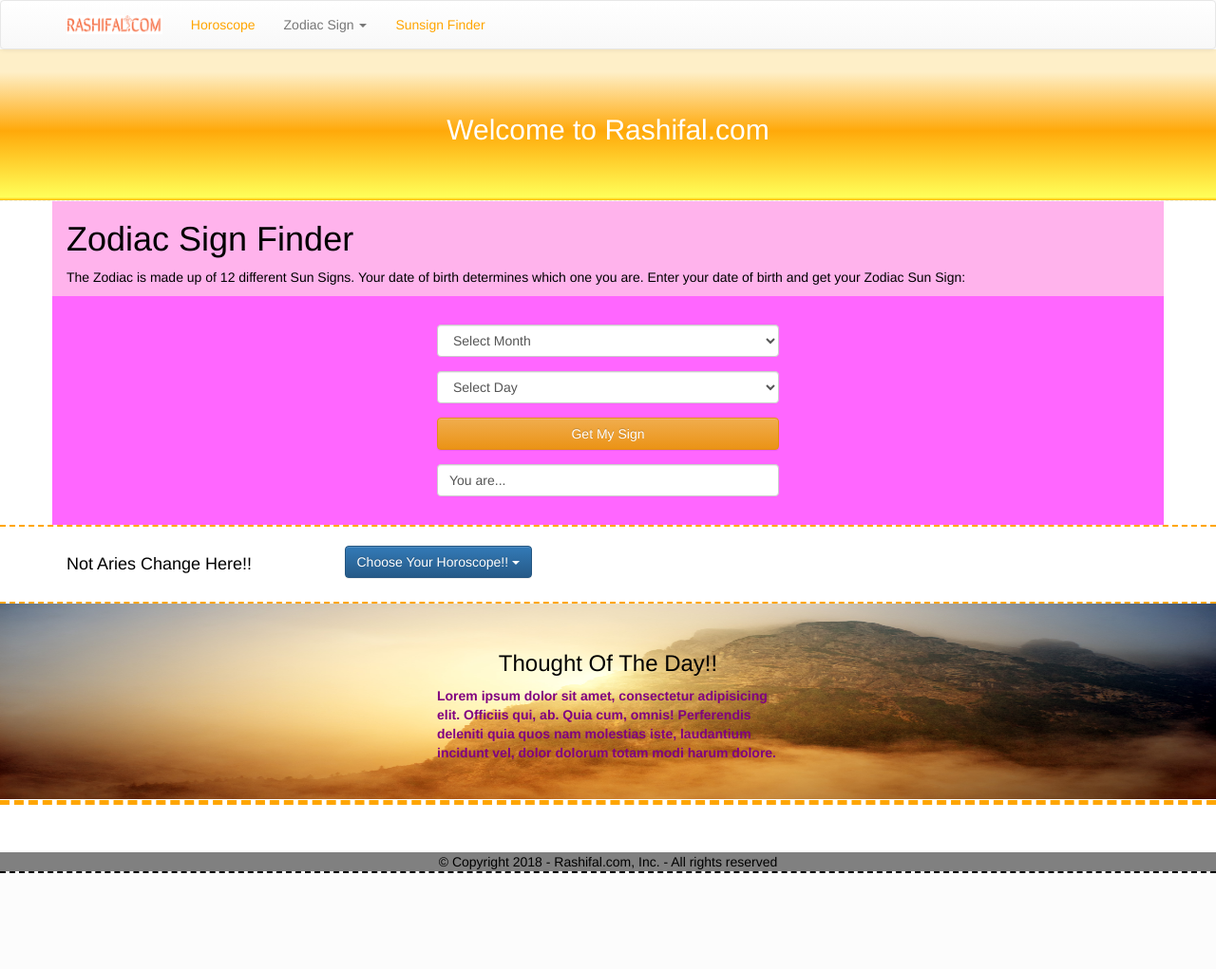
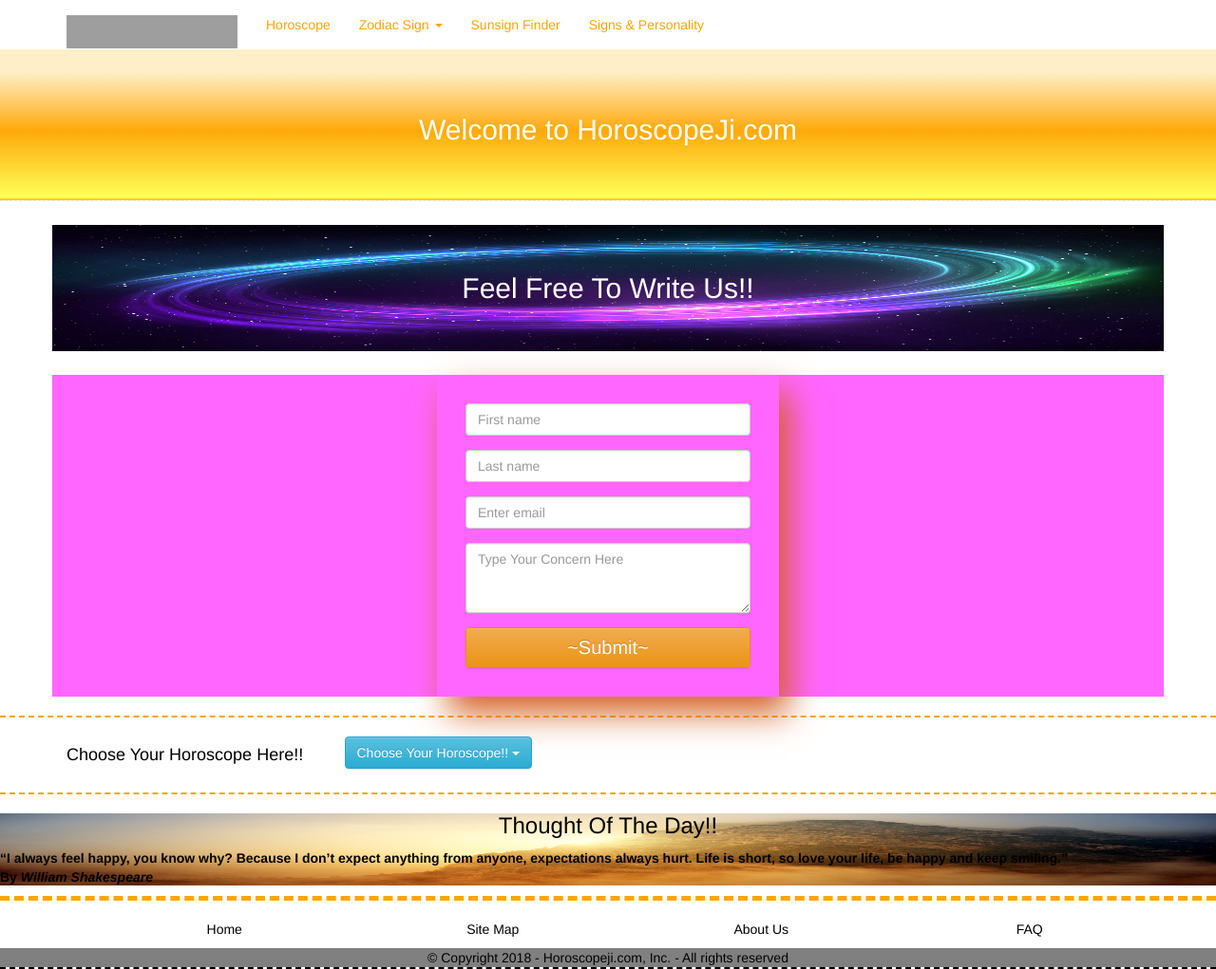
Before and after one commit to ankusht2307/form, a PHP site: page / in a window 1280 px wide. Shown: the whole page at 95% size. Before the commit the page ends 920 px from the top, so only its background shows below. Run offline with PHP 8.4, Linux system fonts and the light colour scheme; grey boxes are pictures that could not be loaded.

Commit message:
updating db file

```diff
--- a/index.php
+++ b/index.php
@@ -1,313 +1,175 @@
 <!DOCTYPE html>
 <html lang="en">
-
   <head>
     <meta charset="utf-8">
     <meta name="viewport" content="width=device-width, initial-scale=1">
-<title>Sunsign Calculator</title>
-
+    <title>Reach Us</title>
     <!-- Latest compiled and minified CSS -->
     <link rel="stylesheet" href="https://maxcdn.bootstrapcdn.com/bootstrap/3.3.7/css/bootstrap.min.css" integrity="sha384-BVYiiSIFeK1dGmJRAkycuHAHRg32OmUcww7on3RYdg4Va+PmSTsz/K68vbdEjh4u" crossorigin="anonymous">
-
     <!-- Optional theme -->
     <link rel="stylesheet" href="https://maxcdn.bootstrapcdn.com/bootstrap/3.3.7/css/bootstrap-theme.min.css" integrity="sha384-rHyoN1iRsVXV4nD0JutlnGaslCJuC7uwjduW9SVrLvRYooPp2bWYgmgJQIXwl/Sp" crossorigin="anonymous">
     <!--importing font-->
-<link href="https://fonts.googleapis.com/css?family=Roboto" rel="stylesheet" type="text/css">
+    <link href="https://fonts.googleapis.com/css?family=Fjalla+One|Lobster|Mali|Pacifico|Permanent+Marker" rel="stylesheet">
     <link rel="stylesheet" type="text/css" href="styl.css">
-
   </head>
-<script type="text/javascript">
-
-    function ZodiacSign() {
-      var set_day = document.MainForm.DaySelector.selectedIndex;
-      var set_month = document.MainForm.MonthSelector.selectedIndex;
-
-      if (0 == set_month || 0 == set_day) {document.MainForm.sign.value = 'You are...'; return;}
-
-      if (!Validate()) return;
-
-      if (set_month == 1 && set_day <=19) {document.MainForm.sign.value = "CAPRICORN"; return;}
-      if (set_month == 1 && set_day >=20) {document.MainForm.sign.value = "AQUARIUS"; return;}
-      if (set_month == 2 && set_day <=18) {document.MainForm.sign.value = "AQUARIUS"; return;}
-      if (set_month == 2 && set_day >=19) {document.MainForm.sign.value = "PISCES"; return;}
-      if (set_month == 3 && set_day <=20) {document.MainForm.sign.value = "PISCES"; return;}
-      if (set_month == 3 && set_day >=21) {document.MainForm.sign.value = "ARIES"; return;}
-      if (set_month == 4 && set_day <=19) {document.MainForm.sign.value = "ARIES"; return;}
-      if (set_month == 4 && set_day >=20) {document.MainForm.sign.value = "TAURUS"; return;}
-      if (set_month == 5 && set_day <=20) {document.MainForm.sign.value = "TAURUS"; return;}
-      if (set_month == 5 && set_day >=21) {document.MainForm.sign.value = "GEMINI"; return;}
-      if (set_month == 6 && set_day <=22) {document.MainForm.sign.value = "GEMINI"; return;}
-      if (set_month == 6 && set_day >=21) {document.MainForm.sign.value = "CANCER"; return;}
-      if (set_month == 7 && set_day <=22) {document.MainForm.sign.value = "CANCER"; return;}
-      if (set_month == 7 && set_day >=23) {document.MainForm.sign.value = "LEO"; return;}
-      if (set_month == 8 && set_day <=22) {document.MainForm.sign.value = "LEO"; return;}
-      if (set_month == 8 && set_day >=23) {document.MainForm.sign.value = "VIRGO"; return;}
-      if (set_month == 9 && set_day <=22) {document.MainForm.sign.value = "VIRGO"; return;}
-      if (set_month == 9 && set_day >=23) {document.MainForm.sign.value = "LIBRA"; return;}
-      if (set_month == 10 && set_day <=22) {document.MainForm.sign.value = "LIBRA"; return;}
-      if (set_month == 10 && set_day >=23) {document.MainForm.sign.value = "SCORPIO"; return;}
-      if (set_month == 11 && set_day <=21) {document.MainForm.sign.value = "SCORPIO"; return;}
-      if (set_month == 11 && set_day >=22) {document.MainForm.sign.value = "SAGITTARIUS"; return;}
-      if (set_month == 12 && set_day <=21) {document.MainForm.sign.value = "SAGITTARIUS"; return;}
-      if (set_month == 12 && set_day >=22) {document.MainForm.sign.value = "CAPRICORN"; return;}
-    }
-
-    function Validate() {
-      var set_day = document.MainForm.DaySelector.selectedIndex;
-      var set_month = document.MainForm.MonthSelector.selectedIndex;
-
-      if (set_month == 2 && set_day > 29) {alert("There are only a maximum of 29 days in February."); return false;}
-      if (set_month == 4 && set_day == 31) {alert("There are only 30 days in April."); return false;}
-      if (set_month == 6 && set_day == 31) {alert("There are only 30 days in June."); return false;}
-      if (set_month == 9 && set_day == 31) {alert("There are only 30 days in September."); return false;}
-      if (set_month == 11 && set_day == 31) {alert("There are only 30 days in November."); return false;}
-
-      return true;
-    }
-  </script>
-<body id="">
+  <body>
     <!--navbar-->
     <nav>
-<div class="navbar navbar-default">
+      <div class="navbar navbar-light" style="background-color: #fff;">
         <div class="container">
           <div class="navbar-header">
-<button type="button" class="navbar-toggle" data-toggle="collapse" data-target="#example">
-<span class="icon-bar"></span>
-<span class="icon-bar"></span>
-<span class="icon-bar"></span>
+            <button type="button" class="navbar-toggle " style="background-color:#f4a142;" data-toggle="collapse" data-target="#example">
+            <span class="icon-bar" style="background-color: #dedede;"></span>
+            <span class="icon-bar" style="background-color: #dedede;"></span>
+            <span class="icon-bar" style="background-color: #dedede;"></span>
             </button>
-<a href="" class="navbar-brand"><img src="img/si.png" height="20px" alt="Rashifal.com"></a>
+            <a href="index.php" class="navbar-brand"><img src="img/logo.png" width="180px" height="35px" alt="horoscopeji.com"></a>
           </div>
-
-<div class="collpase navbar-collapse text-center" id="example">
+          <div  class="navbar-collapse collapse text-center" id="example">
             <ul class="nav navbar-nav">
-<li><a href="index.html"><p style="color: orange; margin-bottom: 0px; margin-top: 0px;">Horoscope</p><span class="sr-only">(current)</span></a></li>
-<li class="dropdown"><a href="index.html" class="dropdown-toggle" data-toggle="dropdown" role="button" aria-haspopup="true" aria-expanded="false">Zodiac Sign <span class="caret"></span></a>
+              <li><a href="index.php"><p style="color: orange; margin-bottom: 0px; margin-top: 0px;">Horoscope</p><span class="sr-only">(current)</span></a></li>
+              <li class="dropdown"><a href="#" class="dropdown-toggle" data-toggle="dropdown" role="button" aria-haspopup="true" aria-expanded="false" style="color: orange;">Zodiac Sign <span class="caret"></span></a>
               <ul class="dropdown-menu">
-<li class="text-center"><a href="aries.html">Aries</a></li>
+                <li class="text-center"><a href="aries.php">Aries</a></li>
                 <li class="divider"></li>
-<li class="text-center"><a href="tauraus.html">Taurus</a></li>
+                <li class="text-center"><a href="tauraus.php">Taurus</a></li>
                 <li class="divider"></li>
-<li class="text-center"><a href="gemini.html">Gemini</a></li>
+                <li class="text-center"><a href="gemini.php">Gemini</a></li>
                 <li class="divider"></li>
-<li class="text-center"><a href="cancer.html">Cancer</a></li>
+                <li class="text-center"><a href="cancer.php">Cancer</a></li>
                 <li class="divider"></li>
-<li class="text-center"><a href="leo.html">Leo</a></li>
+                <li class="text-center"><a href="leo.php">Leo</a></li>
                 <li class="divider"></li>
-<li class="text-center"><a href="virgo.html">Virgo</a></li>
+                <li class="text-center"><a href="virgo.php">Virgo</a></li>
                 <li class="divider"></li>
-<li class="text-center"><a href="libra.html">Libra</a></li>
+                <li class="text-center"><a href="libra.php">Libra</a></li>
                 <li class="divider"></li>
-<li class="text-center"><a href="scorpio.html">Scorpio</a></li>
+                <li class="text-center"><a href="scorpio.php">Scorpio</a></li>
                 <li class="divider"></li>
-<li class="text-center"><a href="sagittarius.html">Sagittarius</a></li>
+                <li class="text-center"><a href="sagittarius.php">Sagittarius</a></li>
                 <li class="divider"></li>
-<li class="text-center"><a href="capricorn.html">Capricorn</a></li>
+                <li class="text-center"><a href="capricorn.php">Capricorn</a></li>
                 <li class="divider"></li>
-<li class="text-center"><a href="aquarius.html">Aquarius</a></li>
+                <li class="text-center"><a href="aquarius.php">Aquarius</a></li>
                 <li class="divider"></li>
-<li class="text-center"><a href="pisces.html">Pisces</a></li>
+                <li class="text-center"><a href="pisces.php">Pisces</a></li>
               </ul>
             </li>
-<li><a href="zodiaccal.html"><p style="color: orange; margin-bottom: 0px; margin-top: 0px;">Sunsign Finder</p></a></li>
+            <li><a href="zodiaccal.php"><p style="color: orange; margin-bottom: 0px; margin-top: 0px;">Sunsign Finder</p></a></li>
+            <li><a href="personality.php"><p style="color: orange; margin-bottom: 0px; margin-top: 0px;">Signs & Personality</p></a></li>
           </ul>
         </div>
       </div>
     </div>
   </nav>
   <!--end navbar-->
-
   <!--jumbotron-->
-
   <section>
     <div class="jumbotron">
       <div class="container-fluid text-right">
         <div>
-<h2 style="color: white; text-align:center;">Welcome to Rashifal.com</h2>
+          <h2 style="color: white; text-align:center;">Welcome to HoroscopeJi.com</h2>
         </div>
       </div>
     </div>
   </section>
-<hr style="border-style: dashed; margin-bottom: 0px; margin-top: 0px;">
+  <hr style="border-style: dashed; margin-top: 0px;">
   <!--end jumboron-->
-
-
-<!-- Signup Form-->
-
-<div class="container bbg">
-<div class="row">
-<div class="col-xs-12">
-<h1 class="title">Zodiac Sign Finder</h1>
-<p>The Zodiac is made up of 12 different Sun Signs. Your date of birth determines which one you are. Enter your date of birth and get your Zodiac Sun Sign:</p>
+  <!--zodiac selection-->
+  <div class="container" id="thearies">
+    <h2 style="color: #fff; text-align: center; font-size: 30px; text-align: center; margin-bottom: 50px; margin-top: 50px;" >Feel Free To Write Us!!</h2>
   </div>
-</div>
-</div>
-
-<div class="container bg" id="myform">
-    <div class="row">
-        <div class="col-md-4 col-sm-4 col-xs-12"></div>
-        <div class="col-md-4 col-sm-4 col-xs-12">
-          <form name="MainForm" class="MainForm" method="post">
+  <!--End zodiac selection-->
+  <!--content for general-->
+  <div class="container bg" >
+    <div class="row" >
+      <div class="col-md-4 col-sm-4 col-xs-12" style="margin-bottom: 0px; margin-top: 0px;"></div>
+      <div class="col-md-4 col-sm-4 col-xs-12" >
+        <form class="form-container" action="faq1.php" method="post"  >
           <div class="form-group">
-              <select name="MonthSelector" onChange="javascript:Validate();" class="form-control">
-                <option value="0" selected>Select Month</option>
-                <option value="1">January</option>
-                <option value="2">February</option>
-                <option value="3">March</option>
-                <option value="4">April</option>
-                <option value="5">May</option>
-                <option value="6">June</option>
-                <option value="7">July</option>
-                <option value="8">August</option>
-                <option value="9">September</option>
-                <option value="10">October</option>
-                <option value="11">November</option>
-                <option value="12">December</option>
-              </select>
-            </div>
-
-          <div class="form-group">
-              <select name="DaySelector" onChange="javascript:Validate();" class="form-control">
-                <option value="0" selected>Select Day</option>
-                <option value="1">1</option>
-                <option value="2">2</option>
-                <option value="3">3</option>
-                <option value="4">4</option>
-                <option value="5">5</option>
-                <option value="6">6</option>
-                <option value="7">7</option>
-                <option value="8">8</option>
-                <option value="9">9</option>
-                <option value="10">10</option>
-                <option value="11">11</option>
-                <option value="12">12</option>
-                <option value="13">13</option>
-                <option value="14">14</option>
-                <option value="15">15</option>
-                <option value="16">16</option>
-                <option value="17">17</option>
-                <option value="18">18</option>
-                <option value="19">19</option>
-                <option value="20">20</option>
-                <option value="21">21</option>
-                <option value="22">22</option>
-                <option value="23">23</option>
-                <option value="24">24</option>
-                <option value="25">25</option>
-                <option value="26">26</option>
-                <option value="27">27</option>
-                <option value="28">28</option>
-                <option value="29">29</option>
-                <option value="30">30</option>
-                <option value="31">31</option>
-              </select>
-          </div>
-
-          <div class="form-group">
-            <input id="button" type="button" value="Get My Sign" class="btn btn-warning form-control" onClick="javascript:ZodiacSign();">
+            <input type="text" class="form-control" placeholder="First name" name="fname" required/>
           </div>
           <div class="form-group">
-            <input name="sign" class="form-control" value="You are..." />
+            <input type="text" class="form-control" placeholder="Last name" name="lname" required/>
           </div>
+          <div class="form-group">
+            <input type="email" class="form-control" id="Email" aria-describedby="emailHelp" placeholder="Enter email" name="email" required/>
+          </div>
+          <div class="form-group">
+            <textarea class="form-control rounded-0" id="textarea" name="query" rows="3" placeholder="Type Your Concern Here"></textarea>
+
+          </div>
+          <button type="submit" class="btn btn-warning btn-block" style="color:#fff;">~Submit~</button>
         </form>
       </div>
       <div class="col-md-4 col-sm-4 col-xs-12"></div>
     </div>
   </div>
-
-
-
-
-
-
-
-<!--End Signup Form-->
-
-
-<hr style="border-top: 2px dotted orange; border-top-style: dashed; margin-top: 0px;">
-<!--Buttons-->
-
+  <!--End content for genral-->
+  <hr style="border-top: 2px dotted orange; border-top-style: dashed;">
+  <!--Button for zodiac selection-->
   <aside>
     <div class="container ">
       <div class="row ">
         <div class="col-sm-3">
-<h4>Not Aries Change Here!!</h4>
+          <h4>Choose Your Horoscope Here!!</h4>
         </div>
-
-
         <div class="dropdown col-sm-2">
-<button class="btn btn-primary dropdown-toggle" type="button" data-toggle="dropdown">Choose Your Horoscope!!
+          <button class="btn btn-info dropdown-toggle" type="button" data-toggle="dropdown">Choose Your Horoscope!!
           <span class="caret"></span>
           </button>
           <ul class="dropdown-menu">
-<li><a href="aries.html">Aries</a></li>
-<li><a href="tauraus.html">Tauraus</a></li>
-<li><a href="gemini.html">Gemini</a></li>
-<li><a href="cancer.html">Cancer</a></li>
-<li><a href="leo.html">Leo</a></li>
-<li><a href="virgo.html">Virgo</a></li>
-<li><a href="libra.html">Libra</a></li>
-<li><a href="scorpio.html">Scorpio</a></li>
-<li><a href="sagittarius.html">Sagittarius</a></li>
-<li><a href="capricorn.html">Capricorn</a></li>
-<li><a href="aquarius.html">Aquarius</a></li>
-<li><a href="pisces.html">Pisces</a></li>
+            <li><a href="aries.php">Aries</a></li>
+            <li><a href="tauraus.php">Taurus</a></li>
+            <li><a href="gemini.php">Gemini</a></li>
+            <li><a href="cancer.php">Cancer</a></li>
+            <li><a href="leo.php">Leo</a></li>
+            <li><a href="virgo.php">Virgo</a></li>
+            <li><a href="libra.php">Libra</a></li>
+            <li><a href="scorpio.php">Scorpio</a></li>
+            <li><a href="sagittarius.php">Sagittarius</a></li>
+            <li><a href="capricorn.php">Capricorn</a></li>
+            <li><a href="aquarius.php">Aquarius</a></li>
+            <li><a href="pisces.php">Pisces</a></li>
           </ul>
         </div>
-
       </div>
     </div>
   </aside>
-<!--End Buttons-->
-
+  <!--End Button for horoscope selection-->
   <hr style="border-top: 2px dotted orange; border-top-style: dashed; margin-bottom: 0px;">
-
   <!--Thought and newsletter-->
-
-
   <article id="thethought" >
-<div class="container">
-<div class="row">
-<div class="col-md-4 col-sm-4 col-xs-12"></div>
-<div class="col-md-4 col-sm-4 col-xs-12" style="margin-top: 30px; margin-bottom:30px;">
     <h3 style="color:#000; text-align: center;">Thought Of The Day!!</h3>
-<p style="color: purple; text-align: left;"><strong>Lorem ipsum dolor sit amet, consectetur adipisicing elit. Officiis qui, ab. Quia cum, omnis! Perferendis deleniti quia quos nam molestias iste, laudantium incidunt vel, dolor dolorum totam modi harum dolore.</strong></p>
-</div>
-<div class="col-md-4 col-sm-4 col-xs-12"></div>
-</div>
-</div>
+    <p style="color: #000; text-align: left;">
+      <strong>“I always feel happy, you know why? Because I don’t expect anything from anyone, expectations always hurt. Life is short, so love your life, be happy and keep smiling.”
+      <br>
+      By <em>William Shakespeare</em>
+      </strong>
+    </p>
   </article>
   <!--Thought and newsletter-->
   <hr style="border-top: 5px dotted orange; border-top-style: dashed; margin-top: 0px;">
   <!--footer-->
-
   <footer>
-
     <div class="container" >
       <ul class="row footeranchor" >
-<li class="col-xs-3" ><a href="index.html" style="color:#fff;">Home</a></li>
-<li class="col-xs-3"><a href="signup.html" style="color:#fff;">Sign Up</a></li>
-<li class="col-xs-3"><a href="company.html" style="color:#fff;">Company Info</a></li>
-<li class="col-xs-3"><a href="faq.html" style="color:#fff;">FAQ</a></li>
+        <li class="col-xs-3 " ><a href="index.php">Home</a></li>
+        <li class="col-xs-3"><a href="sitemap.php">Site Map</a></li>
+        <li class="col-xs-3"><a href="company.php">About Us</a></li>
+        <li class="col-xs-3"><a href="faq1.php">FAQ</a></li>
       </ul>
     </div>
     <!--copyright-->
     <div class="footer-copyright">
-<p style="text-align: center; background-color: grey; margin-bottom: 0px;">© Copyright 2018 - Rashifal.com, Inc. - All rights reserved</p>
+      <p style="text-align: center; background-color: grey; margin-bottom: 0px;">© Copyright 2018 - Horoscopeji.com, Inc. - All rights reserved</p>
     </div>
     <hr style="border-top: 2px dotted black; border-top-style: dashed; margin-top: 0px; margin-bottom: 0px;">
     <!--End copyright-->
   </footer>
-
   <!--footer-->
-
-
-
-
-
   <!-- Latest compiled and minified JavaScript -->
   <script src="https://code.jquery.com/jquery-3.3.1.js"></script>
   <script src="https://maxcdn.bootstrapcdn.com/bootstrap/3.3.7/js/bootstrap.min.js" integrity="sha384-Tc5IQib027qvyjSMfHjOMaLkfuWVxZxUPnCJA7l2mCWNIpG9mGCD8wGNIcPD7Txa" crossorigin="anonymous"></script>
-
 </body>
 </html>
```
Also changed, not shown: faq.php (added, +30 -0 lines). Lines whose indentation alone changed are shown as unchanged.
